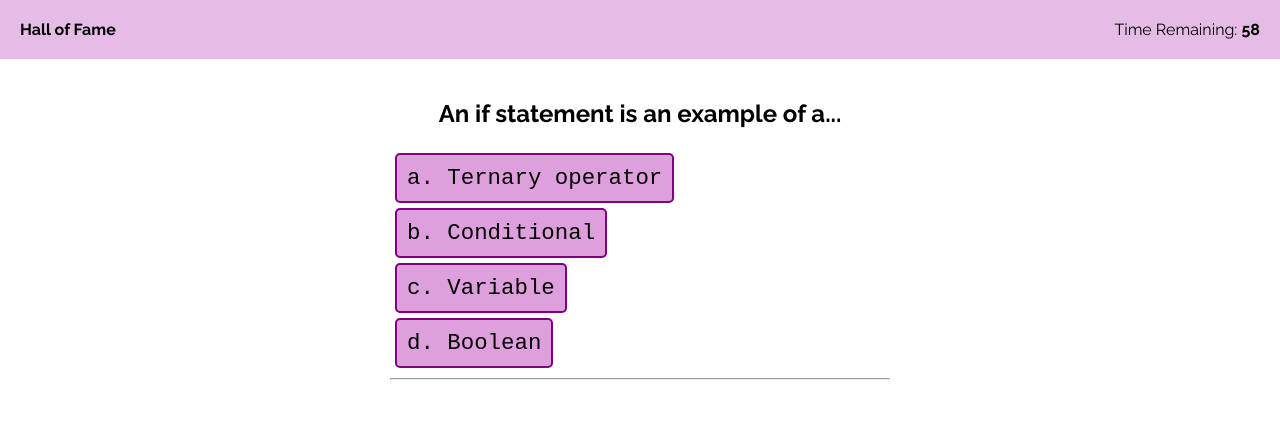
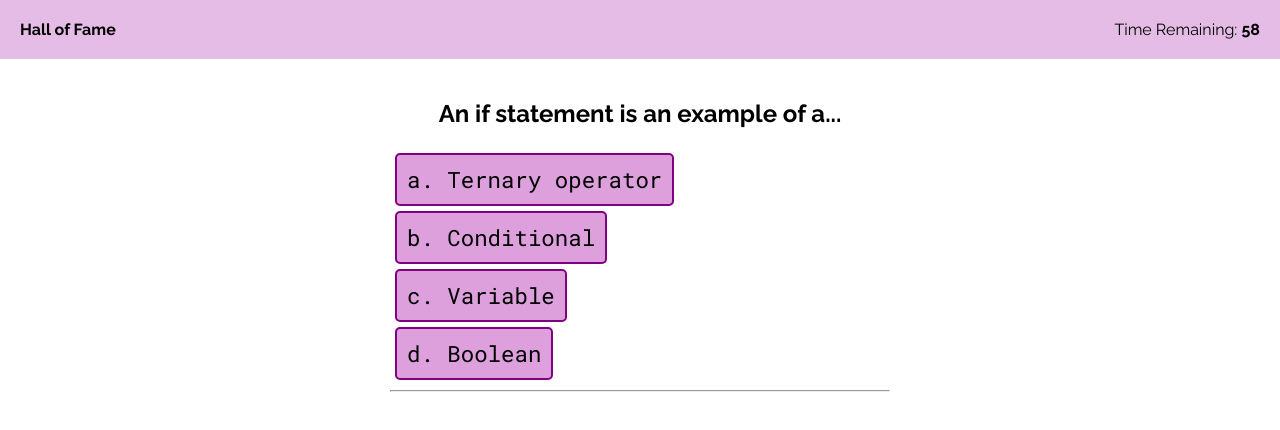
Before and after one commit to tiffany-brand/timed-javascript-code-quiz, a plain HTML site: page index.html in a window 1280 px wide. Both pictures are taken after a click on the button "Start Quiz!". Drawn offline with Linux system fonts and the light colour scheme.

Commit message:
Adjust question button font

```diff
--- a/assets/style.css
+++ b/assets/style.css
@@ -1,6 +1,7 @@
 /* Page-wide styles */
 
 @import url('https://fonts.googleapis.com/css2?family=Raleway:wght@400;700&display=swap');
+@import url('https://fonts.googleapis.com/css2?family=Roboto+Mono&display=swap');
 
 * {
     margin: 0;
@@ -105,7 +106,7 @@ main .container .question-div .buttons {
 
 main .container .question-div .buttons button {
     display: block;
-    font-family: monospace;
+    font-family: 'Roboto Mono', monospace;
     font-size: 1.4rem;
     background-color: plum;
     padding: 10px;
```
